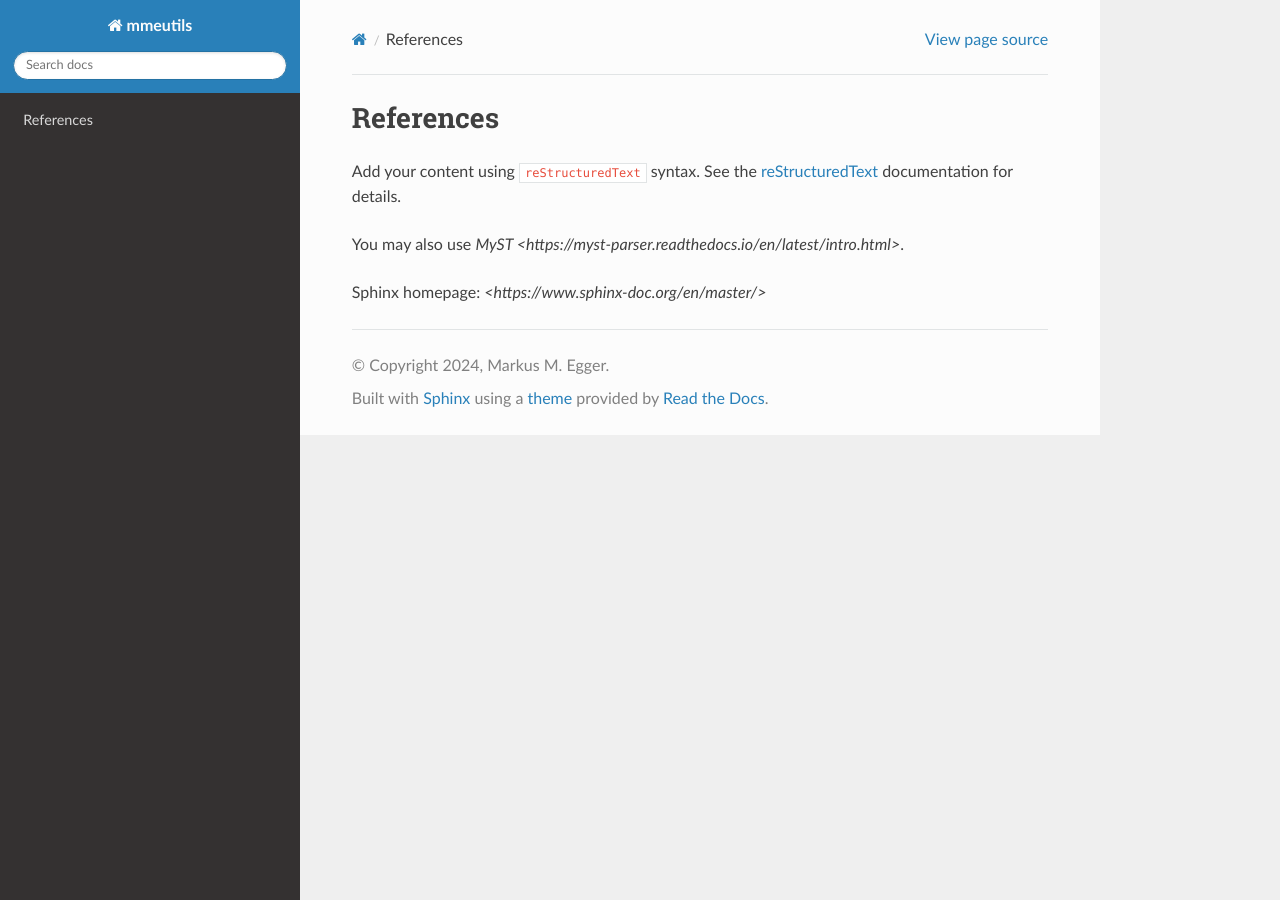
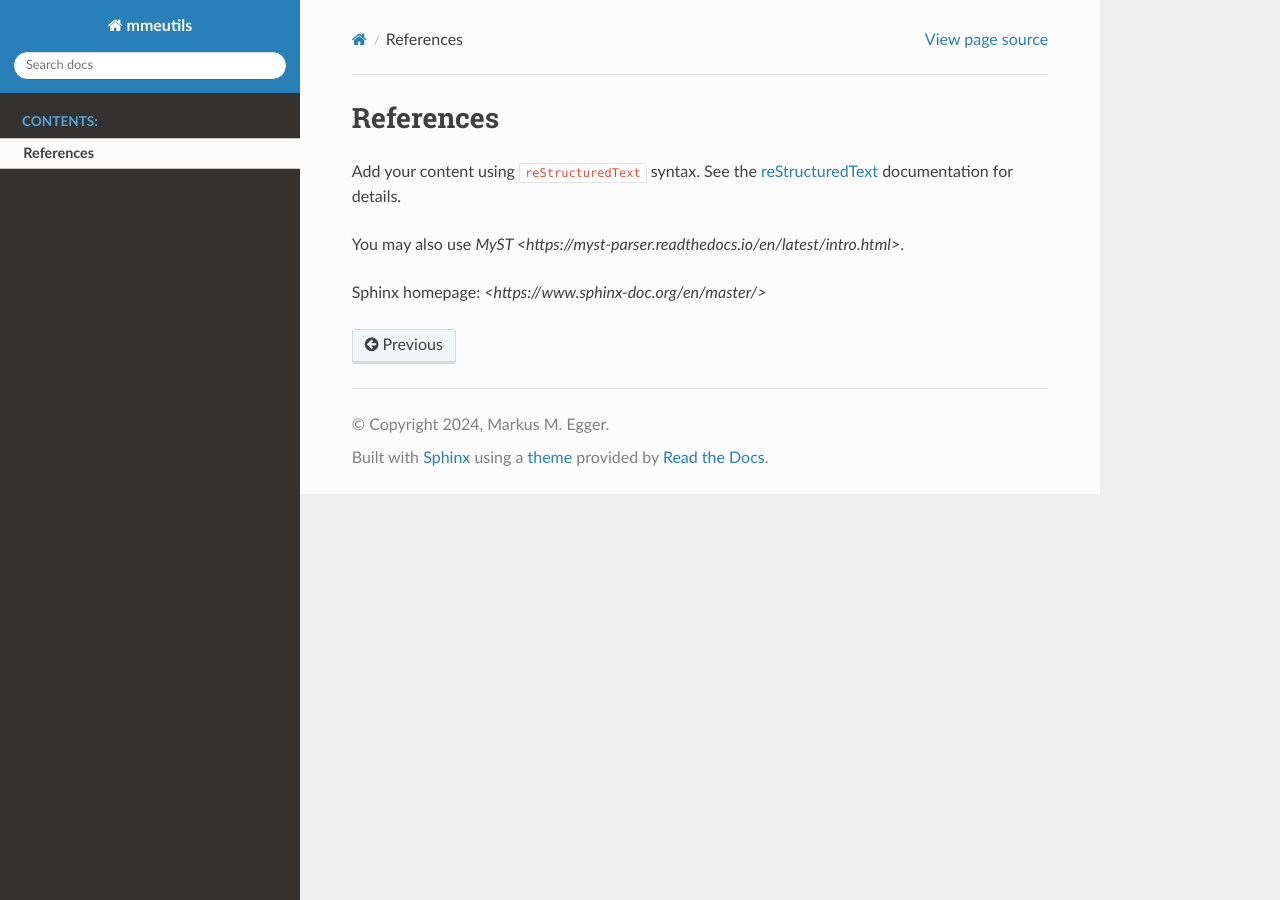
Before and after one commit to prof79/py-mmeutils, a Sphinx documentation site: the page built from docs/references.rst, in a window 1280 px wide. Built offline with Sphinx 7.4.7 and the Read the Docs theme 2.0.0, drawn with Linux system fonts in a browser that asks for light colours; pages that are not in the unit, such as notebooks, are missing from menus.

Commit message:
Trying some doc structuring.

```diff
--- a/docs/index.rst
+++ b/docs/index.rst
@@ -10,7 +10,7 @@ mmeutils documentation
    :maxdepth: 2
    :caption: Contents:
 
-   References
+   references
 
 
 .. autofunction:: mmeutils.textio.strip_discard_empty_lines
```
